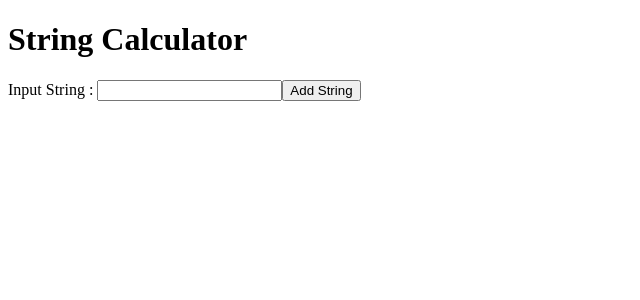
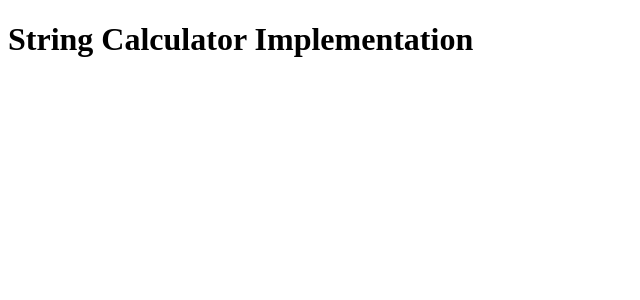
Before and after one commit to RahulBihan/StringCalculator, an Angular app in the folder string-calculator/: page / in a window 1280 px wide. Shown: the top 300 px of the page, without its empty margins (0-640 px from the left). Built offline with nearby package versions, Linux system fonts and the light colour scheme.

Commit message:
Added first case to return 0 if we pass empty strings

```diff
--- a/string-calculator/src/app/app.component.html
+++ b/string-calculator/src/app/app.component.html
@@ -1,9 +1,5 @@
 
 <div>
-  <h1>String Calculator</h1>
-  <label for="username">Input String : </label>
-  <input id="username" type="text" [(ngModel)]="username">
-  <button id="add-button" (click)="add()">Add String</button>
+  <h1>String Calculator Implementation</h1>
 </div>
-
 <router-outlet />
--- a/string-calculator/src/app/app.component.ts
+++ b/string-calculator/src/app/app.component.ts
@@ -1,21 +1,25 @@
 import { Component } from '@angular/core';
-import { FormsModule } from '@angular/forms';
-import { BrowserModule } from '@angular/platform-browser';
 import { RouterOutlet } from '@angular/router';
 
 @Component({
   selector: 'app-root',
-  imports: [RouterOutlet,FormsModule],
+  imports: [RouterOutlet],
   templateUrl: './app.component.html',
   styleUrl: './app.component.scss'
 })
 export class AppComponent {
-  username: string = '';
+  sum: number = 0;
   constructor(){}
-  add(){
-    if(this.username === '' || this.username === ""){
-      console.log(0);
-      return 0;
+  ngOnInit(): void {
+    // case 1 : using a function with empty strings
+    this.add('');
+    this.add("");
+  }
+  add(inputValue:string){
+    if(inputValue === '' || inputValue === ""){
+      console.log('sum :' , this.sum)
+      return this.sum;
     }
+    return this.sum;
   }
 }
```
